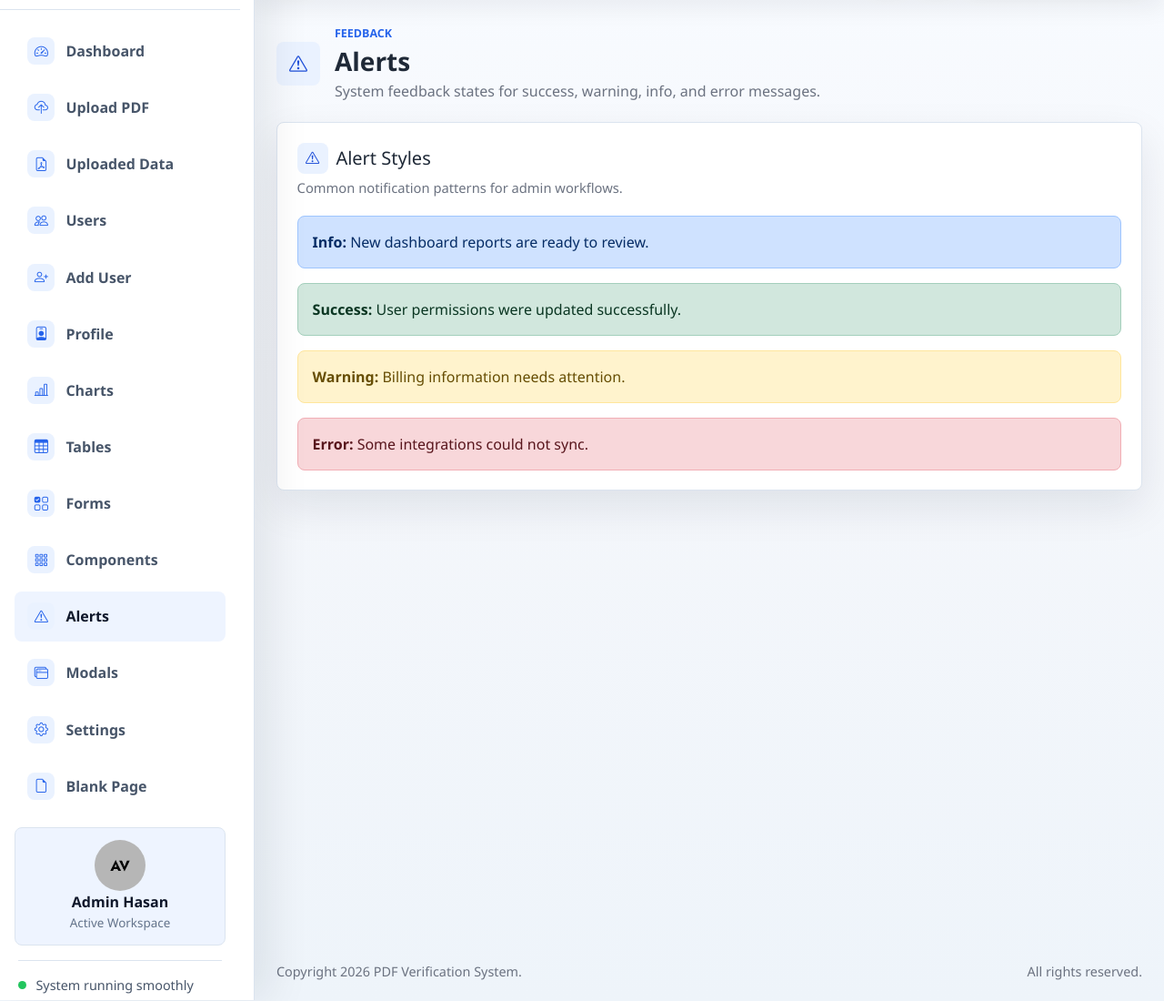
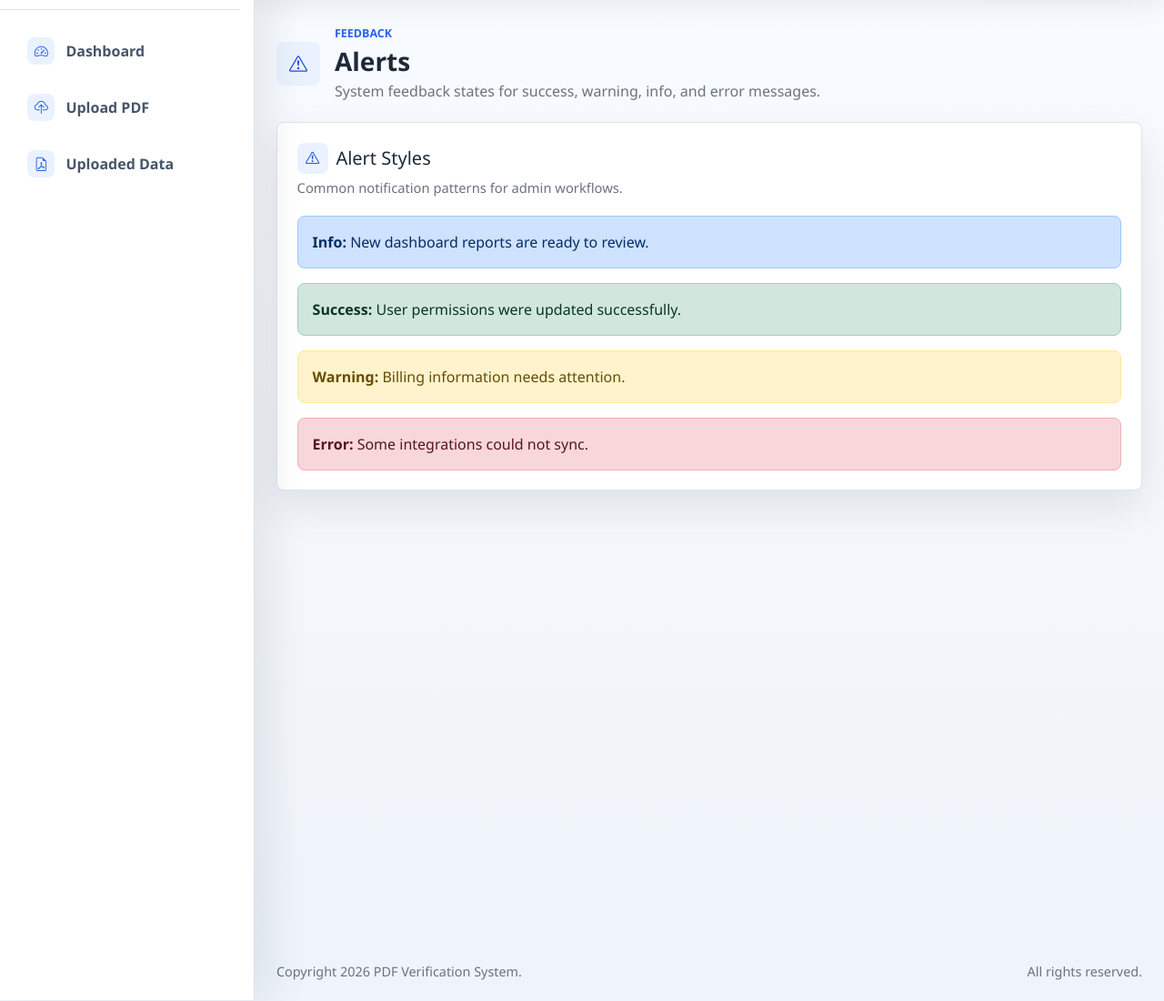
Before and after one commit to raja-nasrullah/pdfVerification, a Django app: page /admin-panel/alerts/ in a window 1280 px wide. Shown: the part 72-1172 px from the top of the page at 91% size. Run offline with Django 4.2, Linux system fonts and the light colour scheme; some libraries are stand-ins or nearby versions.

Commit message:
change in  sidebar

```diff
--- a/pdf_verification/core/templates/core/admin/base.html
+++ b/pdf_verification/core/templates/core/admin/base.html
@@ -42,84 +42,6 @@
                     <span class="nav-icon"><i class="bi bi-file-earmark-pdf"></i></span>
                     <span class="nav-text">Uploaded Data</span>
                 </a>
-
-                <!-- Users -->
-                <a class="nav-link {% if 'users' in request.path and 'add-user' not in request.path %}active{% endif %}" href="/admin-panel/users/">
-                    <span class="nav-icon"><i class="bi bi-people"></i></span>
-                    <span class="nav-text">Users</span>
-                </a>
-
-                <!-- Add User -->
-                <a class="nav-link {% if 'add-user' in request.path %}active{% endif %}" href="/admin-panel/add-user/">
-                    <span class="nav-icon"><i class="bi bi-person-plus"></i></span>
-                    <span class="nav-text">Add User</span>
-                </a>
-
-                <!-- Profile -->
-                <a class="nav-link {% if 'profile' in request.path %}active{% endif %}" href="/admin-panel/profile/">
-                    <span class="nav-icon"><i class="bi bi-person-badge"></i></span>
-                    <span class="nav-text">Profile</span>
-                </a>
-
-                <!-- Charts -->
-                <a class="nav-link {% if 'charts' in request.path %}active{% endif %}" href="/admin-panel/charts/">
-                    <span class="nav-icon"><i class="bi bi-bar-chart-line"></i></span>
-                    <span class="nav-text">Charts</span>
-                </a>
-
-                <!-- Tables -->
-                <a class="nav-link {% if 'tables' in request.path %}active{% endif %}" href="/admin-panel/tables/">
-                    <span class="nav-icon"><i class="bi bi-table"></i></span>
-                    <span class="nav-text">Tables</span>
-                </a>
-
-                <!-- Forms -->
-                <a class="nav-link {% if 'forms' in request.path %}active{% endif %}" href="/admin-panel/forms/">
-                    <span class="nav-icon"><i class="bi bi-ui-checks-grid"></i></span>
-                    <span class="nav-text">Forms</span>
-                </a>
-
-                <!-- Components -->
-                <a class="nav-link {% if 'components' in request.path %}active{% endif %}" href="/admin-panel/components/">
-                    <span class="nav-icon"><i class="bi bi-grid-3x3-gap"></i></span>
-                    <span class="nav-text">Components</span>
-                </a>
-
-                <!-- Alerts -->
-                <a class="nav-link {% if 'alerts' in request.path %}active{% endif %}" href="/admin-panel/alerts/">
-                    <span class="nav-icon"><i class="bi bi-exclamation-triangle"></i></span>
-                    <span class="nav-text">Alerts</span>
-                </a>
-
-                <!-- Modals -->
-                <a class="nav-link {% if 'modals' in request.path %}active{% endif %}" href="/admin-panel/modals/">
-                    <span class="nav-icon"><i class="bi bi-window-stack"></i></span>
-                    <span class="nav-text">Modals</span>
-                </a>
-
-                <!-- Settings -->
-                <a class="nav-link {% if 'settings' in request.path %}active{% endif %}" href="/admin-panel/settings/">
-                    <span class="nav-icon"><i class="bi bi-gear"></i></span>
-                    <span class="nav-text">Settings</span>
-                </a>
-
-                <!-- Blank Page -->
-                <a class="nav-link {% if 'blank' in request.path %}active{% endif %}" href="/admin-panel/blank/">
-                    <span class="nav-icon"><i class="bi bi-file-earmark"></i></span>
-                    <span class="nav-text">Blank Page</span>
-                </a>
-            </nav>
-
-            <div class="sidebar-user">
-                <img class="avatar-img avatar-md" src="{% static 'core/admin/images/avatar/avatar.jpg' %}" alt="Admin">
-                <strong>Admin</strong>
-                <small>Active Workspace</small>
-            </div>
-
-            <div class="sidebar-footer">
-                <span class="status-dot"></span>
-                <span class="sidebar-footer-text">System running smoothly</span>
-            </div>
         </aside>
 
         <!-- ===== MAIN CONTENT AREA ===== -->
```
